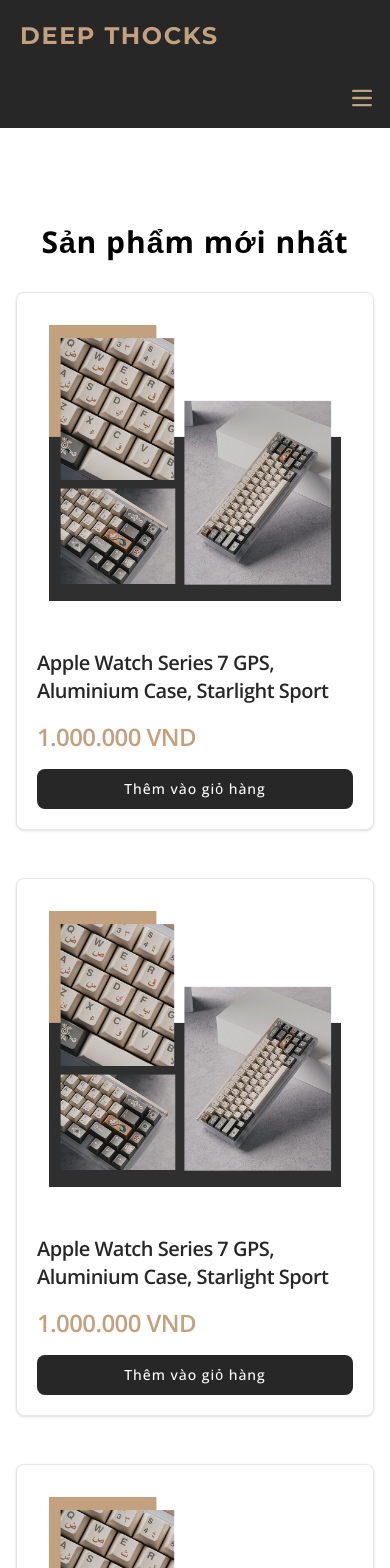
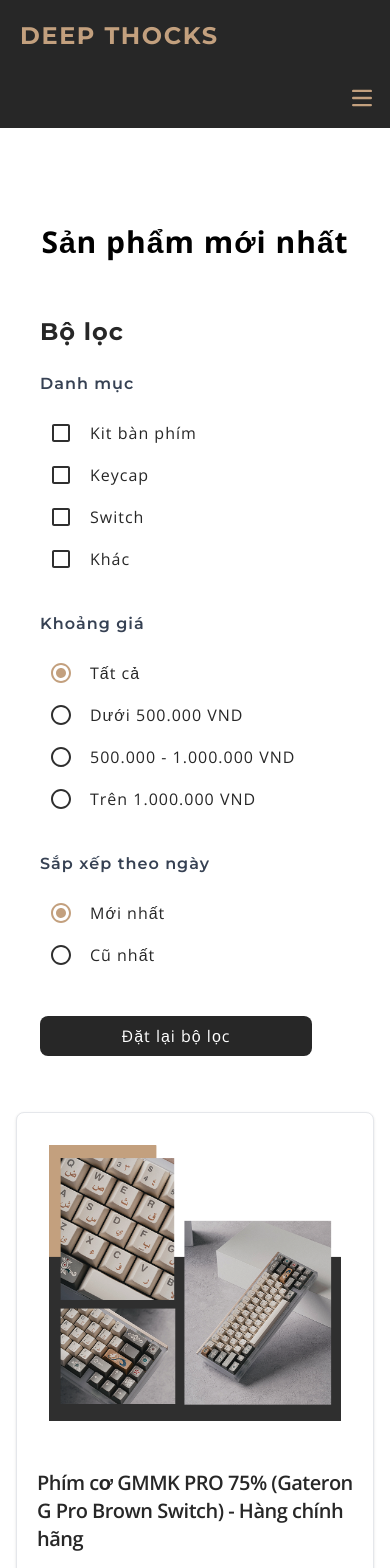
Before and after one commit to NguyenHungCuongg/Deep-Thocks, a React (Vite) app in the folder frontend/: page /products in a window 390 px wide. Shown: the top 1568 px of the page. Built offline with nearby package versions, Linux system fonts and the light colour scheme; some icons are missing.

Commit message:
Xong phân sidebar filter nhưng chưa thiết lập responsive

```diff
--- a/frontend/src/components/Menubar.jsx
+++ b/frontend/src/components/Menubar.jsx
@@ -63,15 +63,15 @@
                 id="mega-menu-full-dropdown-button"
                 data-collapse-toggle="mega-menu-full-dropdown"
                 class="nav-link nav-link-ltr cursor-pointer select-none flex justify-between md:justify-center font-semibold items-center py-2 px-3 text-[var(--primary-color)] rounded-sm md:hover:bg-transparent md:hover:text-[var(--lighter-primary-color)] md:p-0"
-                onClick={toggleProductsDropDown}
               >
-                Sản phẩm
+                <a href="/products">Sản phẩm</a>
                 <svg
                   class={`w-2.5 h-2.5 ms-2.5 ${isProductsDropDownOpen ? "transform scale-y-[-1]" : ""}`}
                   aria-hidden="true"
                   xmlns="http://www.w3.org/2000/svg"
                   fill="none"
                   viewBox="0 0 10 6"
+                  onClick={toggleProductsDropDown}
                 >
                   <path
                     stroke="currentColor"
--- a/frontend/src/components/ProductCard.jsx
+++ b/frontend/src/components/ProductCard.jsx
@@ -10,7 +10,7 @@
       <div class="px-5 pb-5 flex flex-col items-between justify-between gap-4">
         <h5 class="text-xl font-semibold tracking-tight text-[var(--dark-black)]">
           <a className="cursor-pointer hover:text-[var(--primary-color)] hover:underline">
-            Apple Watch Series 7 GPS, Aluminium Case, Starlight Sport
+            Phím cơ GMMK PRO 75% (Gateron G Pro Brown Switch) - Hàng chính hãng
           </a>
         </h5>
         <span class="text-2xl font-semibold text-[var(--primary-color)] tracking-tight">1.000.000 VND</span>
--- a/frontend/src/components/ProductList.jsx
+++ b/frontend/src/components/ProductList.jsx
@@ -1,5 +1,6 @@
 import React from "react";
 import ProductCard from "./ProductCard";
+import SidebarFilter from "./SidebarFilter";
 
 function ProductList() {
   return (
@@ -8,7 +9,10 @@
         <h2 class="font-manrope font-bold text-3xl min-[400px]:text-4xl text-black mb-8 max-lg:text-center">
           Sản phẩm mới nhất
         </h2>
-        <div class="grid grid-cols-1 lg:grid-cols-3 gap-x-6 gap-y-12 justify-items-center">
+        <div className="grid grid-cols-1 lg:grid-cols-4 gap-8">
+          <SidebarFilter />
+
+          <div className="lg:col-span-3 grid grid-cols-1 sm:grid-cols-2 lg:grid-cols-3 gap-6 justify-items-center">
             <ProductCard />
             <ProductCard />
             <ProductCard />
@@ -17,6 +21,7 @@
             <ProductCard />
           </div>
         </div>
+      </div>
     </section>
   );
 }
--- /dev/null
+++ b/frontend/src/components/SidebarFilter.jsx
@@ -0,0 +1,180 @@
+import React, { useState } from "react";
+import Checkbox from "@mui/material/Checkbox";
+import Radio from "@mui/material/Radio";
+
+function SidebarFilter() {
+  const [priceRange, setPriceRange] = useState(0);
+  const [sortByDate, setSortByDate] = useState("newest");
+  const [categories, setCategories] = useState({
+    kit: false,
+    keycap: false,
+    switch: false,
+    others: false,
+  });
+
+  const handlePriceChange = (event) => {
+    setPriceRange(Number(event.target.value));
+  };
+
+  const handleSortByDateChange = (event) => {
+    setSortByDate(event.target.value);
+  };
+
+  const handleCategoryChange = (name) => (event) => {
+    setCategories({ ...categories, [name]: event.target.checked });
+  };
+
+  const handleResetFilters = () => {
+    setPriceRange(0);
+    setSortByDate("newest");
+    setCategories({
+      kit: false,
+      keycap: false,
+      switch: false,
+      others: false,
+    });
+  };
+
+  const customCheckboxStyle = {
+    color: "#2f2f2f",
+    "&.Mui-checked": {
+      color: "#c3a07e",
+    },
+  };
+
+  return (
+    <aside className="w-full max-w-xs p-6 bg-white">
+      <h3 className="text-2xl font-bold font-title mb-6">Bộ lọc</h3>
+      <div className="mb-8">
+        <h4 className="font-semibold mb-4 text-gray-700 font-title">Danh mục</h4>
+        <ul className="flex flex-col">
+          <li>
+            <label className="flex items-center gap-2">
+              <Checkbox checked={categories.kit} onChange={handleCategoryChange("kit")} sx={customCheckboxStyle} />
+              <span>Kit bàn phím</span>
+            </label>
+          </li>
+          <li>
+            <label className="flex items-center gap-2">
+              <Checkbox
+                checked={categories.keycap}
+                onChange={handleCategoryChange("keycap")}
+                sx={customCheckboxStyle}
+              />
+              <span>Keycap</span>
+            </label>
+          </li>
+          <li>
+            <label className="flex items-center gap-2">
+              <Checkbox
+                checked={categories.switch}
+                onChange={handleCategoryChange("switch")}
+                sx={customCheckboxStyle}
+              />
+              <span>Switch</span>
+            </label>
+          </li>
+          <li>
+            <label className="flex items-center gap-2">
+              <Checkbox
+                checked={categories.others}
+                onChange={handleCategoryChange("others")}
+                sx={customCheckboxStyle}
+              />
+              <span>Khác</span>
+            </label>
+          </li>
+        </ul>
+      </div>
+
+      <div className="mb-8">
+        <h4 className="font-semibold mb-4 text-gray-700 font-title">Khoảng giá</h4>
+        <div className="flex flex-col">
+          <label className="flex items-center gap-2">
+            <Radio
+              checked={priceRange === 0}
+              onChange={handlePriceChange}
+              value={0}
+              name="price-range"
+              sx={customCheckboxStyle}
+            />
+            <span>Tất cả</span>
+          </label>
+          <label className="flex items-center gap-2">
+            <Radio
+              checked={priceRange === 1}
+              onChange={handlePriceChange}
+              value={1}
+              name="price-range"
+              sx={customCheckboxStyle}
+            />
+            <span>Dưới 500.000 VND</span>
+          </label>
+          <label className="flex items-center gap-2">
+            <Radio
+              checked={priceRange === 2}
+              onChange={handlePriceChange}
+              value={2}
+              name="price-range"
+              sx={customCheckboxStyle}
+            />
+            <span>500.000 - 1.000.000 VND</span>
+          </label>
+          <label className="flex items-center gap-2">
+            <Radio
+              checked={priceRange === 3}
+              onChange={handlePriceChange}
+              value={3}
+              name="price-range"
+              sx={customCheckboxStyle}
+            />
+            <span>Trên 1.000.000 VND</span>
+          </label>
+        </div>
+      </div>
+
+      <div className="mb-4">
+        <h4 className="font-semibold mb-4 text-gray-700 font-title">Sắp xếp theo ngày</h4>
+        <div className="flex flex-col">
+          <label className="flex items-center gap-2">
+            <Radio
+              checked={sortByDate === "newest"}
+              onChange={handleSortByDateChange}
+              value="newest"
+              name="sort-date"
+              sx={customCheckboxStyle}
+            />
+            <span>Mới nhất</span>
+          </label>
+          <label className="flex items-center gap-2">
+            <Radio
+              checked={sortByDate === "oldest"}
+              onChange={handleSortByDateChange}
+              value="oldest"
+              name="sort-date"
+              sx={customCheckboxStyle}
+            />
+            <span>Cũ nhất</span>
+          </label>
+        </div>
+      </div>
+
+      {/* Reset Button */}
+      <button
+        className="mt-6 w-full bg-[var(--dark-black)] text-white py-2 rounded-lg hover:bg-[var(--light-black)] active:bg-[var(--dark-black)]
+          active:scale-98 transition-all
+          duration-100
+          ease-in-out
+          transform
+          focus:ring-2
+          focus:ring-[var(--light-black)]
+          focus:ring-opacity-50"
+        onClick={handleResetFilters}
+      >
+        Đặt lại bộ lọc
+      </button>
+    </aside>
+  );
+}
+
+export default SidebarFilter;
--- a/frontend/src/index.css
+++ b/frontend/src/index.css
@@ -30,9 +30,6 @@
   letter-spacing: 1px;
   background-color: var(--light-white);
   color: var(--dark-black);
-}
-
-.navbar {
 }
 
 .nav-link {
```
Lines whose indentation alone changed are shown as unchanged.
